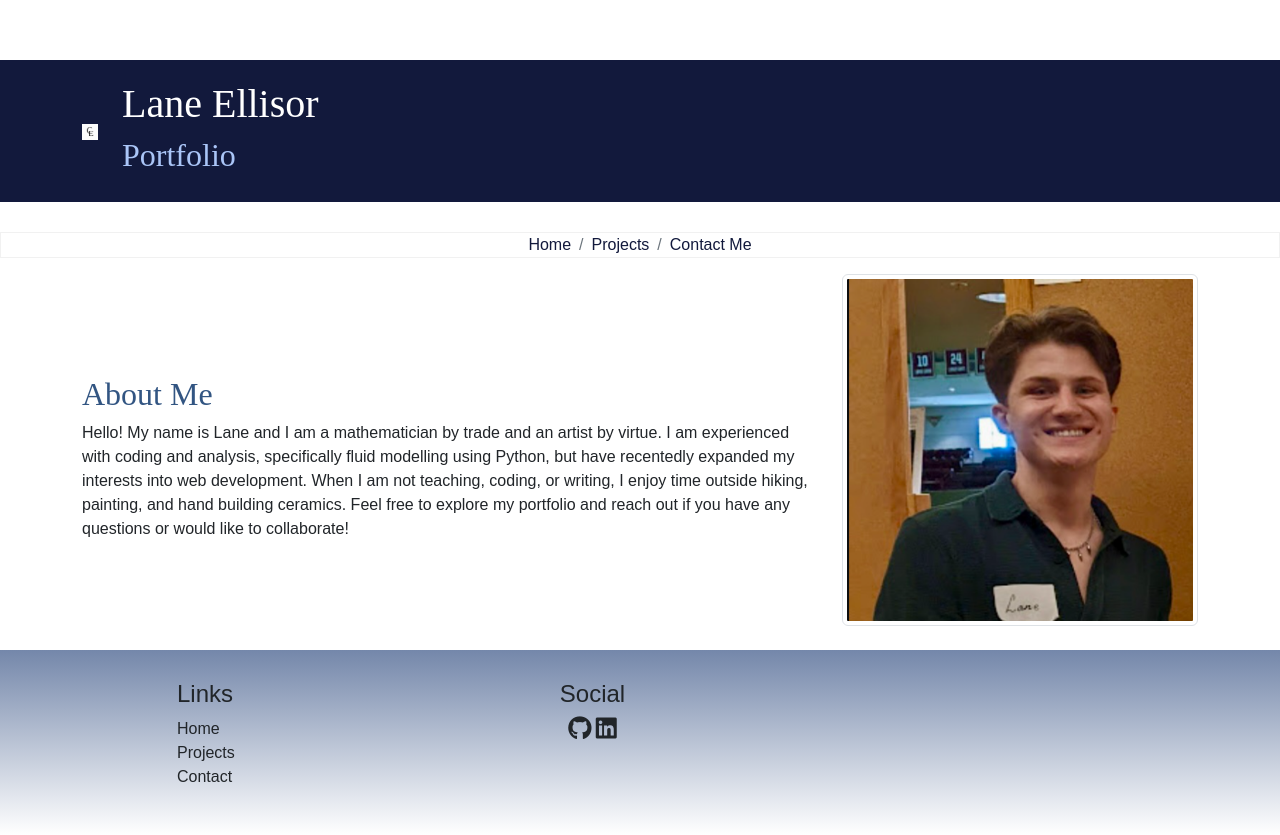
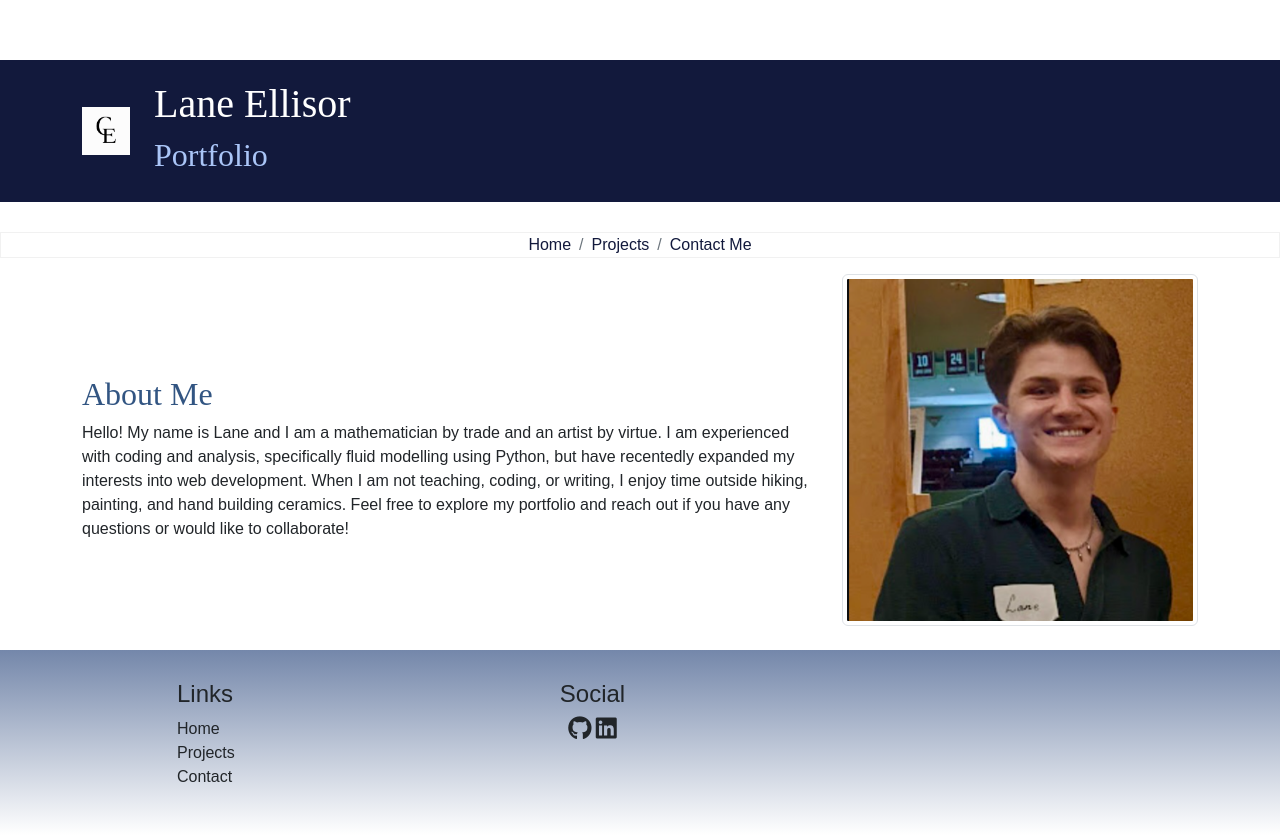
Before and after one commit to LaneEllisor/LaneEllisor.github.io, a plain HTML site: page index.html in a window 1280 px wide. Drawn offline with nearby package versions, Linux system fonts and the light colour scheme; a web font is replaced by a local one.

Commit message:
header logo

```diff
--- a/css/styles.css
+++ b/css/styles.css
@@ -185,8 +185,8 @@ input[type=text_message], select {
 }
 
 .header-logo {
-  height: 1rem ;      /* Adjust as needed */
+  height: 3rem ;      /* Adjust as needed */
   width: auto;
   object-fit: contain;
-  vertical-align: middle;
+  vertical-align: left;
 }
```
Also changed, not shown: index.html (+3 -0 lines), 1 other file.
